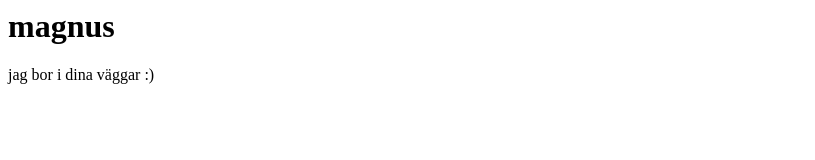
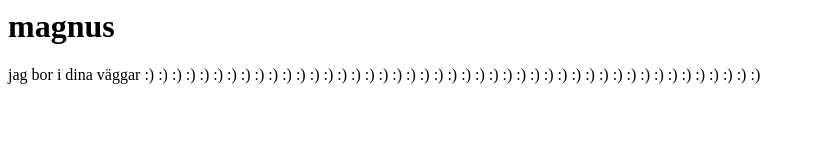
Before and after one commit to MagnusTheDestroyerOfWorlds/magnus, a plain HTML site: page index.html in a window 1280 px wide. Shown: the whole page, without its empty margins (0-815 px from the left). Drawn offline with Linux system fonts and the light colour scheme.

Commit message:
Update index.html

```diff
--- a/index.html
+++ b/index.html
@@ -4,7 +4,7 @@
   </head>
   <body>
     <h1>magnus</h1>
-    jag bor i dina väggar :)
+    jag bor i dina väggar :) :) :) :) :) :) :) :) :) :) :) :) :) :) :) :) :) :) :) :) :) :) :) :) :) :) :) :) :) :) :) :) :) :) :) :) :) :) :) :) :) :) :) :) :)
 
 
   </body>
```
